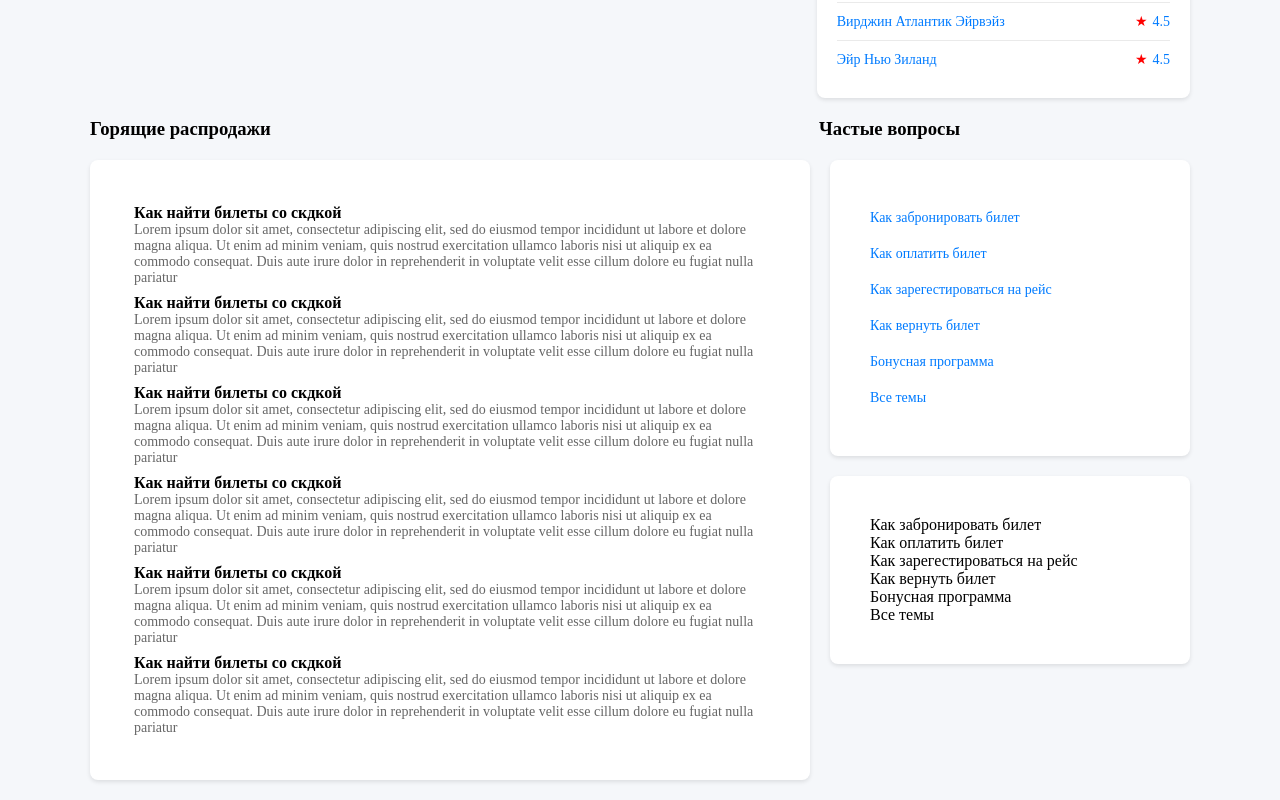
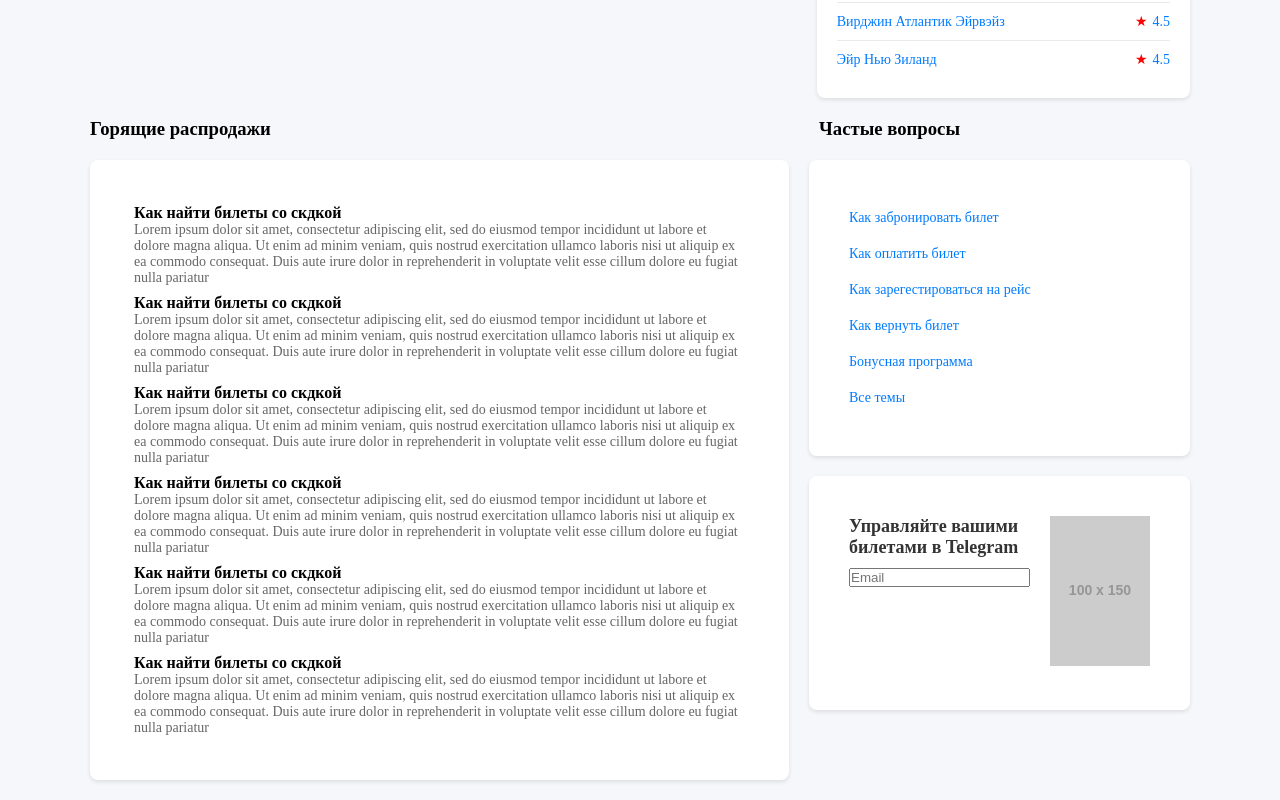
Before and after one commit to eviltech/html, a plain HTML site: page index.html in a window 1280 px wide. Shown: the part 1012-1812 px from the top of the page. Drawn offline with Linux system fonts and the light colour scheme; placeholder pictures from the web are drawn by us.

```diff
--- a/css/style.css
+++ b/css/style.css
@@ -511,3 +511,23 @@
     font-size: 14px;
     color: #007bff;
 }
+
+.card-price {
+    display: flex;
+    gap: 20px;
+}
+
+.card-price-content {
+    max-width: 60%;
+}
+
+.card-price-content h3 {
+    font-size: 18px;
+    margin: 0 0 10px;
+    color: #333333;
+}
+
+.card-price-content img {
+    max-width: 100px;
+    height: auto;
+}
--- a/index.html
+++ b/index.html
@@ -256,14 +256,15 @@
                             </ul>
                         </div>
                         <div class="best-price">
-                            <ul>
-                                <li>Как забронировать билет</li>
-                                <li>Как оплатить билет</li>
-                                <li>Как зарегестироваться на рейс</li>
-                                <li>Как вернуть билет</li>
-                                <li>Бонусная программа</li>
-                                <li>Все темы</li>
-                            </ul>
+                            <div class="card-price">
+                                <div class="card-price-content">
+                                    <h3>Управляйте вашими билетами в Telegram</h3>
+                                    <input placeholder="Email"/>
+                                </div>
+                                <div class="card-image">
+                                    <img src="https://via.placeholder.com/100x150" alt="Telegram Screenshot">
+                                </div>
+                            </div>
                         </div>
                     </div>
                 </div>
```
